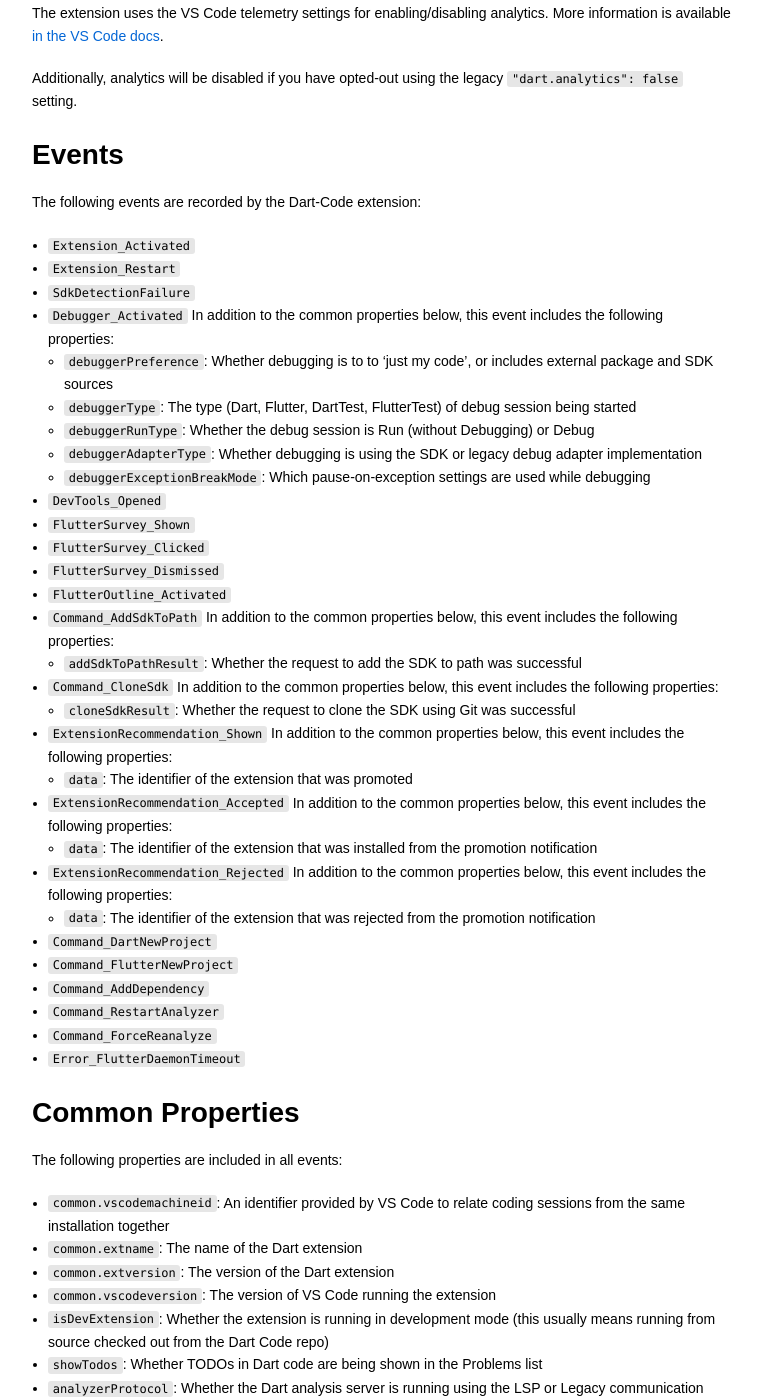
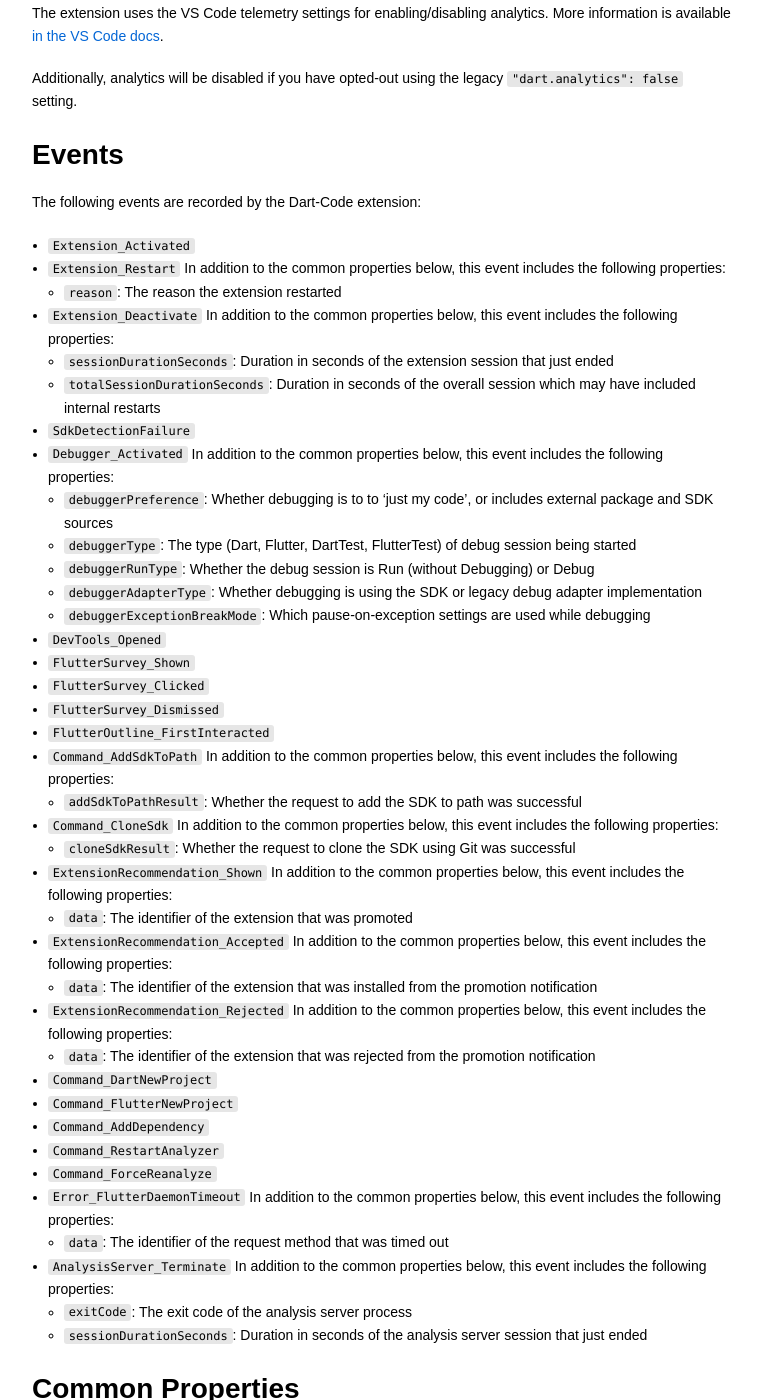
Before and after one commit to Dart-Code/Website, a Jekyll site: the page built from _docs/analytics.md, in a window 1280 px wide and 1400 px high, scrolled down 541 px. Shown: the whole window, without its empty margins (333-1094 px from the left). Built offline with Jekyll 4.4.1, drawn with Linux system fonts in a browser that asks for light colours; some of the changed text lies outside the part shown.

Commit message:
Update analytics docs

```diff
--- a/_docs/analytics.md
+++ b/_docs/analytics.md
@@ -22,6 +22,12 @@
 
 - `Extension_Activated`
 - `Extension_Restart`
+  In addition to the common properties below, this event includes the following properties:
+   - `reason`: The reason the extension restarted
+- `Extension_Deactivate`
+  In addition to the common properties below, this event includes the following properties:
+   - `sessionDurationSeconds`: Duration in seconds of the extension session that just ended
+   - `totalSessionDurationSeconds`: Duration in seconds of the overall session which may have included internal restarts
 - `SdkDetectionFailure`
 - `Debugger_Activated`
   In addition to the common properties below, this event includes the following properties:
@@ -34,7 +40,7 @@
 - `FlutterSurvey_Shown`
 - `FlutterSurvey_Clicked`
 - `FlutterSurvey_Dismissed`
-- `FlutterOutline_Activated`
+- `FlutterOutline_FirstInteracted`
 - `Command_AddSdkToPath`
   In addition to the common properties below, this event includes the following properties:
    - `addSdkToPathResult`: Whether the request to add the SDK to path was successful
@@ -56,6 +62,12 @@
 - `Command_RestartAnalyzer`
 - `Command_ForceReanalyze`
 - `Error_FlutterDaemonTimeout`
+  In addition to the common properties below, this event includes the following properties:
+   - `data`: The identifier of the request method that was timed out
+- `AnalysisServer_Terminate`
+  In addition to the common properties below, this event includes the following properties:
+   - `exitCode`: The exit code of the analysis server process
+   - `sessionDurationSeconds`: Duration in seconds of the analysis server session that just ended
 
 # Common Properties
 
@@ -66,6 +78,7 @@
  - `common.extversion`: The version of the Dart extension
  - `common.vscodeversion`: The version of VS Code running the extension
  - `isDevExtension`: Whether the extension is running in development mode (this usually means running from source checked out from the Dart Code repo)
+ - `onlyAnalyzeProjectsWithOpenFiles`: Whether analysis is restricted to projects with open files
  - `showTodos`: Whether TODOs in Dart code are being shown in the Problems list
  - `analyzerProtocol`: Whether the Dart analysis server is running using the LSP or Legacy communication protocol
  - `formatter`: Whether the formatter is enabled, enabled-on-save, disabled, or set to something other than the Dart SDK formatter
```
